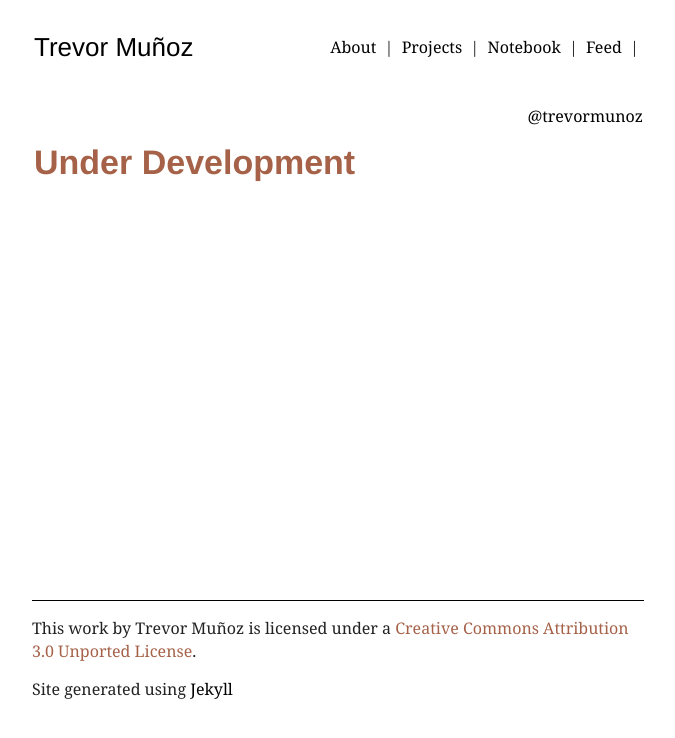
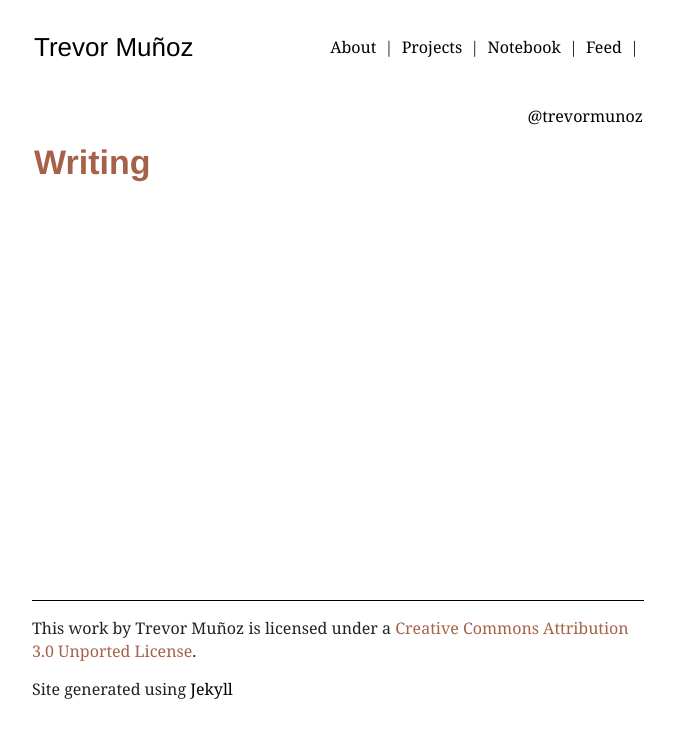
Before and after one commit to trevormunoz/calling-card, a Jekyll site: the page built from notebook/index.html, in a window 1280 px wide. Shown: the top 738 px of the page, without its empty margins (302-977 px from the left). Built offline with Jekyll 4.4.1, drawn with Linux system fonts in a browser that asks for light colours; nearby versions of some CDN libraries; Markdown is read by kramdown in place of the engine named in the settings.

Commit message:
Changed header on notebook page

```diff
--- a/notebook/index.html
+++ b/notebook/index.html
@@ -5,7 +5,7 @@ title: Notebook
 
 <div class="content">
 	<!--<h2>Posts</h2>-->
-	<h2>Under Development</h2>
+	<h2>Writing</h2>
 	<ul class="posts">
 		{% for post in site.posts %}
 		<li>
```
